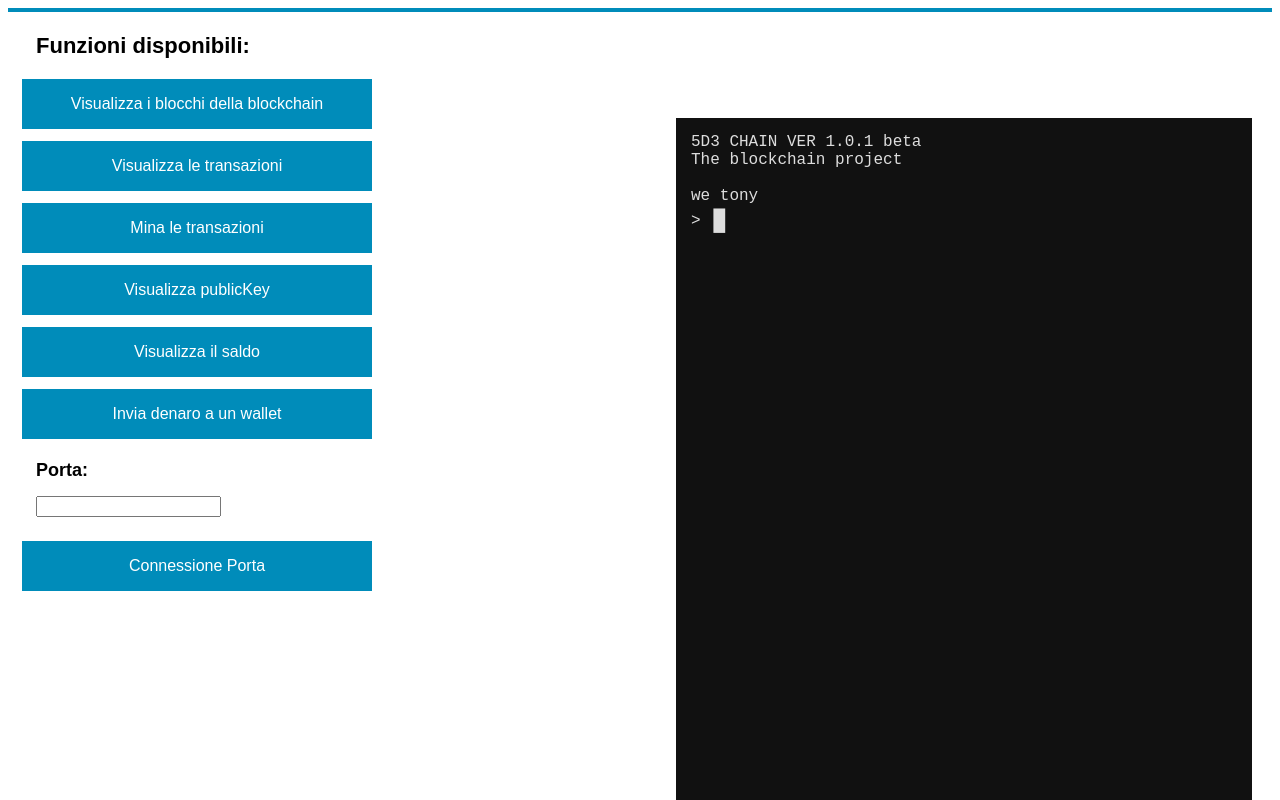
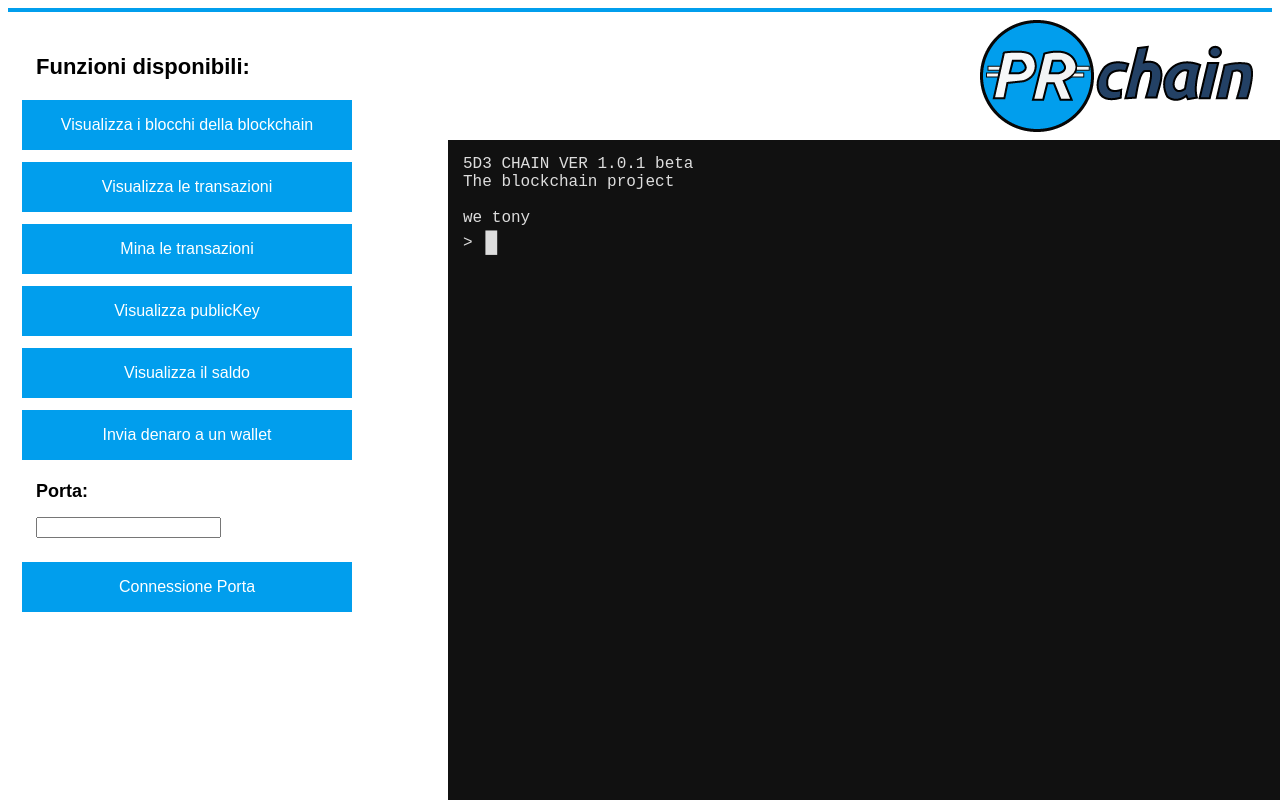
Before and after one commit to LabberDev/frontEnd_blockchain, a plain HTML site: page index.html in a window 1280 px wide. Drawn offline with nearby package versions, Linux system fonts and the light colour scheme.

Commit message:
final (quasi) commit

```diff
--- a/index.html
+++ b/index.html
@@ -163,8 +163,11 @@
 
 
         <div class="logo">
-        <div class="terminal" contenteditable="false" id="terminal"></div>
-    </div>
+            <div class="img">
+                <img src="pr_bianco.png" style="width:273px;height:112px;" align="middle">
+            </div>
+            <div class="terminal" contenteditable="false" id="terminal"></div>
+        </div>
 
         <script src="ptty.jquery.js"></script>
         <script src="terminal-manager.js"></script>
--- a/style.css
+++ b/style.css
@@ -1,6 +1,6 @@
 body {
     background-color: white;
-    border: 2px solid #008CBA;
+    border: 2px solid #019EED;
 }
 
 h1 {
@@ -33,28 +33,28 @@ h3 {
     width: 100%;
     float: right;
     height: 100%;
-    top:100px;
-    right: 10px;
-    background: orange;
+    top: 120px;
+    right: 0px;
+    background: white;
 }
 
 .buttons
 {
     position: fixed;
     float: left;
-    width:  45%;
+    width:  35%;
     height: 60%;
     background:white;
     left:18px;
-    top: 18px;
+    top: 39px;
 }
 
 .button {
-    background-color: #008CBA; /* Blue */
+    background-color: #019EED; /* Blue */
     border: none;
     color: white;
     height:50px;
-    width:350px;
+    width:330px;
     text-align: center;
     text-decoration: none;
     display: inline-block;
@@ -68,16 +68,27 @@ h3 {
 .button:hover {
     background-color: white;
     color: black;
-    border: 2px solid #008CBA;
+    border: 2px solid #019EED;
 }
 
 .logo
 {
     position: fixed;
-    float: left;
-    width:  45%;
+    float: right;
+    width:  65%;
     height: 100%;
     background:white;
-    right:18px;
-    top: 18px;
+    right:0px;
+    top: 20px;
 }
+
+.img
+{
+    position: absolute;
+    float: right;
+    width:  300px;
+    height: 120px;
+    background:white;
+    right:0px;
+    top: 0px;
+}
```
Also changed, not shown: pr_bianco.png (added).
